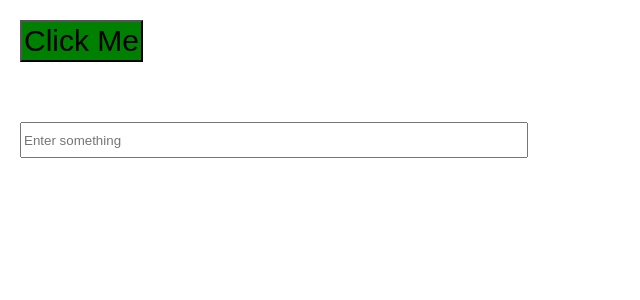
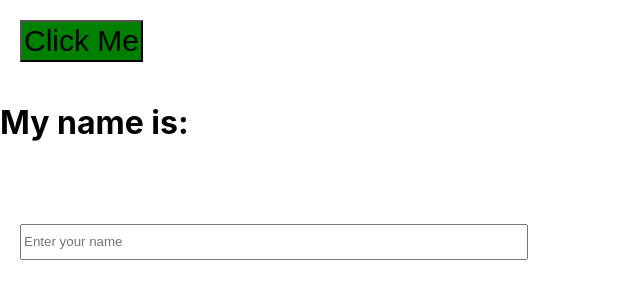
Before and after one commit to anupamahalder/react-learning, a React app: page / in a window 1280 px wide. Shown: the top 300 px of the page, without its empty margins (0-640 px from the left). Built offline with nearby package versions, Linux system fonts and the light colour scheme.

Commit message:
Getting the input value from user and showing it by updating state value

```diff
--- a/src/components/EventHandler/EventHandler.jsx
+++ b/src/components/EventHandler/EventHandler.jsx
@@ -1,5 +1,8 @@
+import { useState } from "react";
 
 const EventHandler = () => {
+    // declare a state to store the input field initialize with empty string
+    const [userName, setUserName] = useState('');
     // event handle arrow function whenever this function will be called we will get an event
     const handleBtnClicked = (event) =>{
         console.log(event.target);
@@ -8,6 +11,8 @@ const EventHandler = () => {
     const handleInputField = (event) =>{
         // target means that event element and value means the value of that element
         console.log(event.target.value);
+        // whenever any change comes we will update the state
+        setUserName(event.target.value);
     }
     return (
         <div>
@@ -15,13 +20,15 @@ const EventHandler = () => {
             <button onClick={handleBtnClicked}
             style={{backgroundColor:'green',fontSize:'30px',margin:'20px', padding:'2px'}}>Click Me</button>
 
+            <h1>My name is: {userName}</h1>
             {/* Input field event handling  */}
             <br /><br />
             {/* To get the data whatever we type in this input field then we need an event handler  */}
             <input onChange={handleInputField}
             style={{width:'500px', height:'30px', margin:'20px'}}
             type="text"
-            placeholder="Enter something"
+            value={userName}
+            placeholder="Enter your name"
              />
         </div>
     );
```
Also changed, not shown: 1 other file (tests, documents, lock files or other folders).
